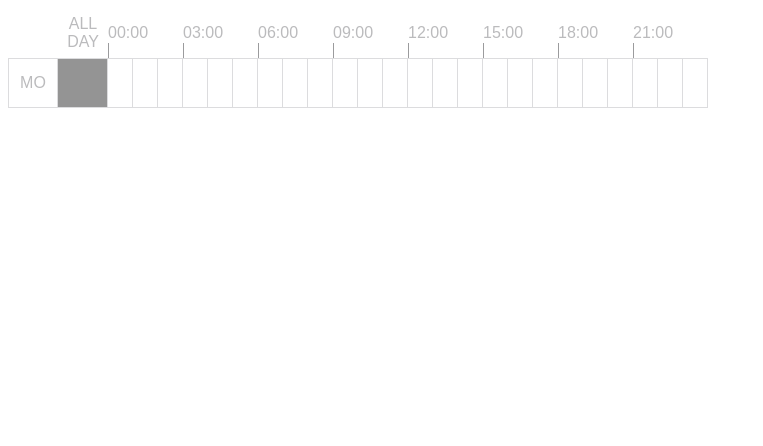
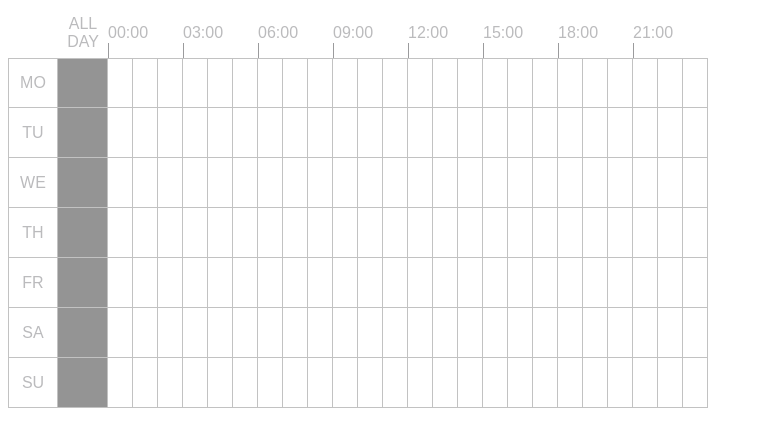
Before and after one commit to Ypalaguta/react-calendar, a React (Create React App) app: page / in a window 1280 px wide. Shown: the top 446 px of the page, without its empty margins (0-763 px from the left). Built offline with nearby package versions, Linux system fonts and the light colour scheme.

Commit message:
stable wo weeks record

```diff
--- a/src/components/Root.js
+++ b/src/components/Root.js
@@ -1,29 +1,16 @@
 import React, {Component} from 'react';
-import Head from '../components/calendar/Head'
-import Week from '../components/calendar/Week'
+import Calendar from './calendar'
 import PropTypes from 'prop-types';
-import './calendar/calendar.css'
 
 class Root extends Component {
     render() {
+        console.log('root render')
         return (
-            <div>
-                <Head labels={[
-                    '','ALL DAY',
-                    '00:00', '',
-                    '03:00', '',
-                    '06:00', '',
-                    '09:00', '',
-                    '12:00', '',
-                    '15:00', '',
-                    '18:00', '',
-                    '21:00', '',
-                ]}/>
-                <Week weekLabel='MO'/>
-            </div>
+            <Calendar/>
         );
     }
 }
 
+Root.propTypes = {}
 
 export default Root;
--- /dev/null
+++ b/src/components/calendar/Week/Day.js
@@ -0,0 +1,22 @@
+import React, {Component} from 'react';
+import PropTypes from 'prop-types';
+
+class MyComponent extends Component {
+    render() {
+        return (
+            <div className={this.props.cellClass} onClick={this.clickCellHandler}></div>
+        );
+    }
+    clickCellHandler = (el) => {
+        console.log(this.props.cellMinute);
+        const {setHoursForWeek} = this.props
+        setHoursForWeek(this.props.cellMinute)
+    }
+}
+
+MyComponent.propTypes = {
+    cellClass: PropTypes.string.isRequired,
+    cellMinute: PropTypes.number.isRequired
+};
+
+export default MyComponent;
--- a/src/components/calendar/Week/index.js
+++ b/src/components/calendar/Week/index.js
@@ -1,23 +1,62 @@
 import React, {Component} from 'react';
+import Day from './Day'
 import PropTypes from 'prop-types';
+import {connect} from 'react-redux'
 
-class Head extends Component {
+class Week extends Component {
     render() {
+        console.log('Week render')
+
         const {weekLabel} = this.props
-        const hours = new Array(24).fill(1)
+        const hourCells = new Array(24).fill(1)
         return (
             <div className='gridWeek'>
                 <div key='grid-label' className='grid-label'>{weekLabel}</div>
-                <div key='grid-empty'  className='grid-empty'></div>
-                {hours.map((el, num) => (<div key={num*60} className='grid-hour'></div>))}
+                <div key='grid-empty' className='grid-empty'></div>
+                {hourCells.map((el, num) => (<Day key={num * 60}
+                                              cellClass={this.getClassNameForHour(num * 60)}
+                                              cellMinute={num*60}
+                                              setHoursForWeek={this.setHoursForWeek}
+                />))}
+
             </div>
         );
     }
+
+    checkForActivity(minute) {
+        const {hours} = this.props
+        let res = false
+        if (hours) {
+            hours.forEach((el) => {
+                if (minute >= el.bt && minute < el.et){
+                    res = true
+                }
+            })
+        }
+        return res
+    }
+
+    getClassNameForHour(minute) {
+        return ('grid-hour' + (this.checkForActivity(minute)? ' active' : ''))
+    }
+
+    setHoursForWeek = (minute) =>{
+        const {setData, weekLabel} = this.props
+        const hours = this.addAndRefactorMinute(minute)
+        setData(weekLabel, hours)
+    }
+
+    addAndRefactorMinute(minute){
+        let currentData = this.props.hours
+        currentData.push({bt:minute, et:minute+60})
+        return currentData
+    }
 }
 
-Head.propTypes = {
+Week.propTypes = {
     //from props
-    weekLabel: PropTypes.string
+    weekLabel: PropTypes.string.isRequired,
+    hours: PropTypes.array
 };
 
-export default Head;
+export default Week;
--- a/src/components/calendar/calendar.css
+++ b/src/components/calendar/index.css
@@ -21,14 +21,17 @@
     display: flex;
     justify-content: center;
     align-items: center;
-    border: 1px solid #DCDCDE;
+    border: 1px solid #c2c2c2;
     border-left: 0px;
 }
 .gridWeek div[class^=grid]:nth-child(1) {
-    border-left: 1px solid #DCDCDE;
+    border-left: 1px solid #c2c2c2;
 }
 .gridWeek div[class^=grid]:nth-child(2) {
     background-color: #949494;
+}
+.gridWeek:nth-child(n+3) div[class^=grid]{
+    border-top:0px;
 }
 
 .gridLabels {
--- /dev/null
+++ b/src/components/calendar/index.js
@@ -0,0 +1,47 @@
+import React, {Component} from 'react'
+import Head from '../../components/calendar/Head'
+import Week from '../../components/calendar/Week'
+import {connect} from 'react-redux'
+import {moduleName, parseLocalData, unparseLocalData} from '../../ducks/calendar'
+import {DATA_SET, setData} from "../../ducks/calendar";
+
+import './index.css'
+
+import PropTypes from 'prop-types'
+
+class Calendar extends Component {
+    render() {
+        const {weeks} = this.props
+        return (
+            <div>
+                <Head labels={[
+                    '','ALL DAY',
+                    '00:00', '',
+                    '03:00', '',
+                    '06:00', '',
+                    '09:00', '',
+                    '12:00', '',
+                    '15:00', '',
+                    '18:00', '',
+                    '21:00', '',
+                ]}/>
+                {weeks.map(el=>{return <Week key={el.week}
+                                             weekLabel={el.week}
+                                             hours={el.hours}
+                                             setData={this.setWeeksData}/>})}
+            </div>
+        );
+    }
+
+    setWeeksData = (week, hours) =>{
+        const {setData, weeks} = this.props
+        const unparsedWeeks = unparseLocalData(weeks)
+        setData(Object.assign({}, unparsedWeeks, {[week]:hours}))
+    }
+}
+
+Calendar.propTypes = {};
+
+export default connect((store)=>({
+    weeks: parseLocalData(store[moduleName])
+}), {setData})(Calendar);
--- a/src/ducks/calendar.js
+++ b/src/ducks/calendar.js
@@ -5,69 +5,101 @@ import {all, take, put, call, takeEvery} from 'redux-saga/effects'
 const appName = 'calendarApp'
 
 export const moduleName = 'calendar'
-export const DATA_GET = 'DATA_GET'
-export const DATA_GET_REQUEST = 'DATA_GET_REQUEST'
-export const DATA_SET = 'DATA_SET'
-export const DATA_SET_REQUEST = 'DATA_SET_REQUEST'
+export const DATA_GET = 'DATA_GET'                  //get local data
+export const DATA_LOAD = 'DATA_LOAD'                 //load data
+export const DATA_LOAD_REQUEST = 'DATA_LOAD_REQUEST' //load data request
+export const DATA_SET = 'DATA_SET'                  //set local data
+export const DATA_SAVE = 'DATA_SAVE'                 //set local data
+export const DATA_SAVE_REQUEST = 'DATA_SAVE_REQUEST' //save data request
+export const DATA_REVERT = 'DATA_REVERT'            //set local data to default (data)
 export const DATA_ERROR = 'DATA_ERROR'
+export const TEST = 'TEST'
+
+function defaultWeek (){
+    return {
+        MO: [],
+        TU: [],
+        WE: [],
+        TH: [],
+        FR: [],
+        SA: [],
+        SU: []
+    }
+}
+
 
 const defaultStore = Record({
-    data: {
-        mo: {},
-        tu: {},
-        we: {},
-        th: {},
-        fr: {},
-        sa: {},
-        su: {}
-    },
-    isLoading: false,
+    data: defaultWeek(),
+    localData: defaultWeek(),
+    isLoading: 'sdfsdf',
     isSaving: false,
     msg: null,
     error: null,
 })
 
+
 export default function reducer(store = new defaultStore(), action) {
     const {type, payload} = action
     switch (type) {
-        case DATA_GET:
+        case DATA_LOAD:
             return store
                 .set('data', payload.data)
+                .set('localData', payload.data)
+                // .set('msg', payload.msg)
+                .set('error', '')
+        case DATA_SAVE:
+            return store
                 // .set('msg', payload.msg)
                 .set('error', '')
         case DATA_SET:
             return store
-                // .set('msg', payload.msg)
-                .set('error', '')
+                .set('localData', {...payload})
+        case DATA_REVERT:
+            return store
+                .set('localData', store.get('data'))
         case DATA_ERROR:
             return store
                 .set('error', payload.error)
+        case TEST:
+            return store
+                .set('isLoading', 'adasdasdasdasdasd')
         default:
             return store
     }
 }
 
-export function getData() {
+export function loadData() {
     return {
-        type: DATA_GET_REQUEST,
+        type: DATA_LOAD_REQUEST,
     }
 }
 
+export function test() {
+    return {
+        type: TEST,
+    }
+}
+export function saveData(data) {
+    return {
+        type: DATA_SAVE_REQUEST,
+        payload: data
+    }
+}
 export function setData(data) {
     return {
-        type: DATA_SET_REQUEST,
-        payload: {data}
+        type: DATA_SET,
+        payload: data
     }
 }
 
 function* getDataSaga() {
     while (true) {
-        const action = yield take(DATA_GET_REQUEST)
+        const action = yield take(DATA_LOAD_REQUEST)
         const {payload} = action
         try {
             const data = yield call(fetch, getDataUrl)
             yield put({
-                type: DATA_GET,
+                type: DATA_LOAD,
                 payload: {data: data.json}
             })
         }
@@ -82,7 +114,7 @@ function* getDataSaga() {
 
 function* setDataSaga() {
     while (true) {
-        const action = yield take(DATA_SET_REQUEST)
+        const action = yield take(DATA_SAVE_REQUEST)
         const {payload} = action
         const params = {
             method: 'POST',
@@ -91,7 +123,7 @@ function* setDataSaga() {
         try {
             const data = yield call(fetch, [getDataUrl, params])
             yield put({
-                type: DATA_SET,
+                type: DATA_SAVE,
                 payload: {data: data.json}
             })
         }
@@ -104,6 +136,20 @@ function* setDataSaga() {
     }
 }
 
+export function parseLocalData(weeksRecord) {
+    const weeksJs = weeksRecord.get('localData')
+    let items = []
+    for(let key in weeksJs)
+        items.push(Object.assign({},{hours:weeksJs[key]},{week:key}))
+    return items
+}
+
+export function unparseLocalData(weeksArray) {
+    let items = {}
+    weeksArray.forEach(el=>{items=Object.assign({},items,{[el.week]:el.hours})})
+    return items
+}
+
 export function* saga () {
     yield all([
         getDataSaga(),
--- a/src/redux/index.js
+++ b/src/redux/index.js
@@ -11,5 +11,5 @@ const enhancer = applyMiddleware(sagaMiddleware, logger)
 const store = createStore(reducer, enhancer)
 
 sagaMiddleware.run(rootSaga)
-
+window.store = store
 export default store
```
Also changed, not shown: src/helpers.js (added).
